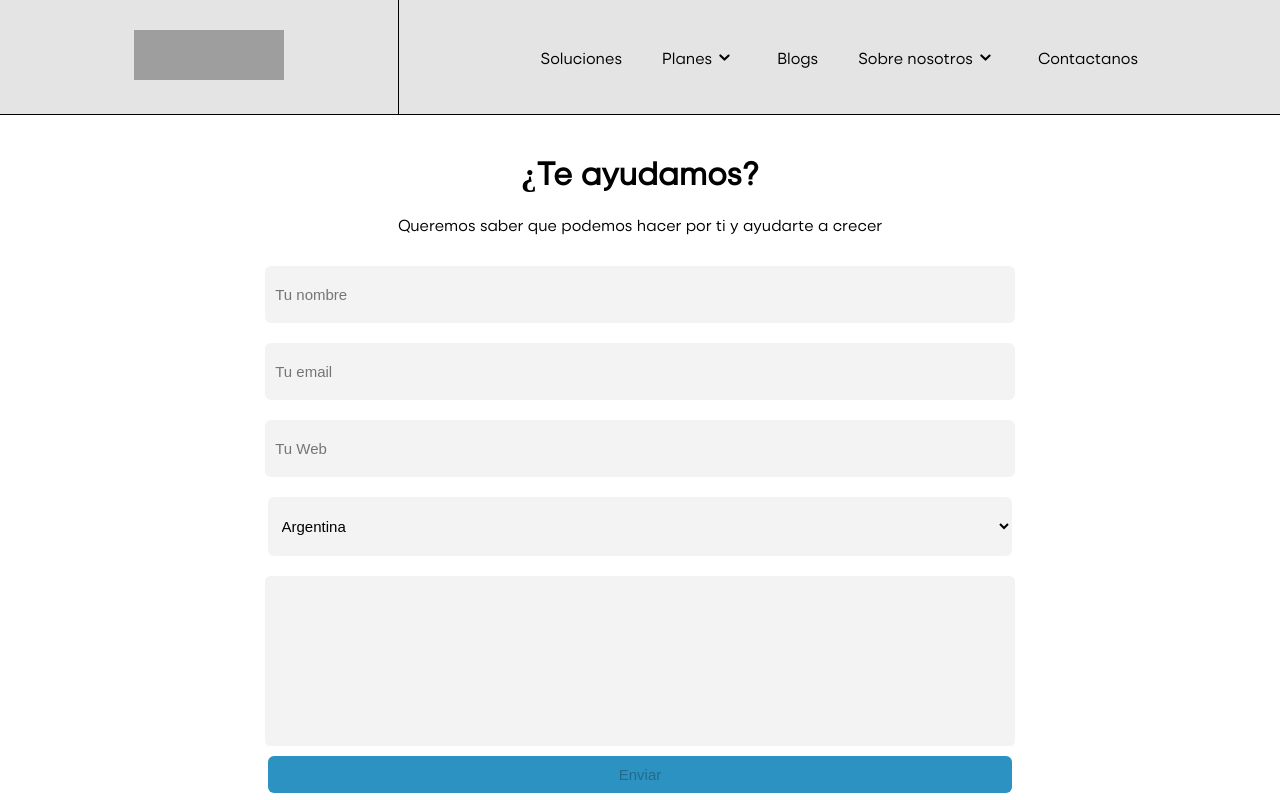
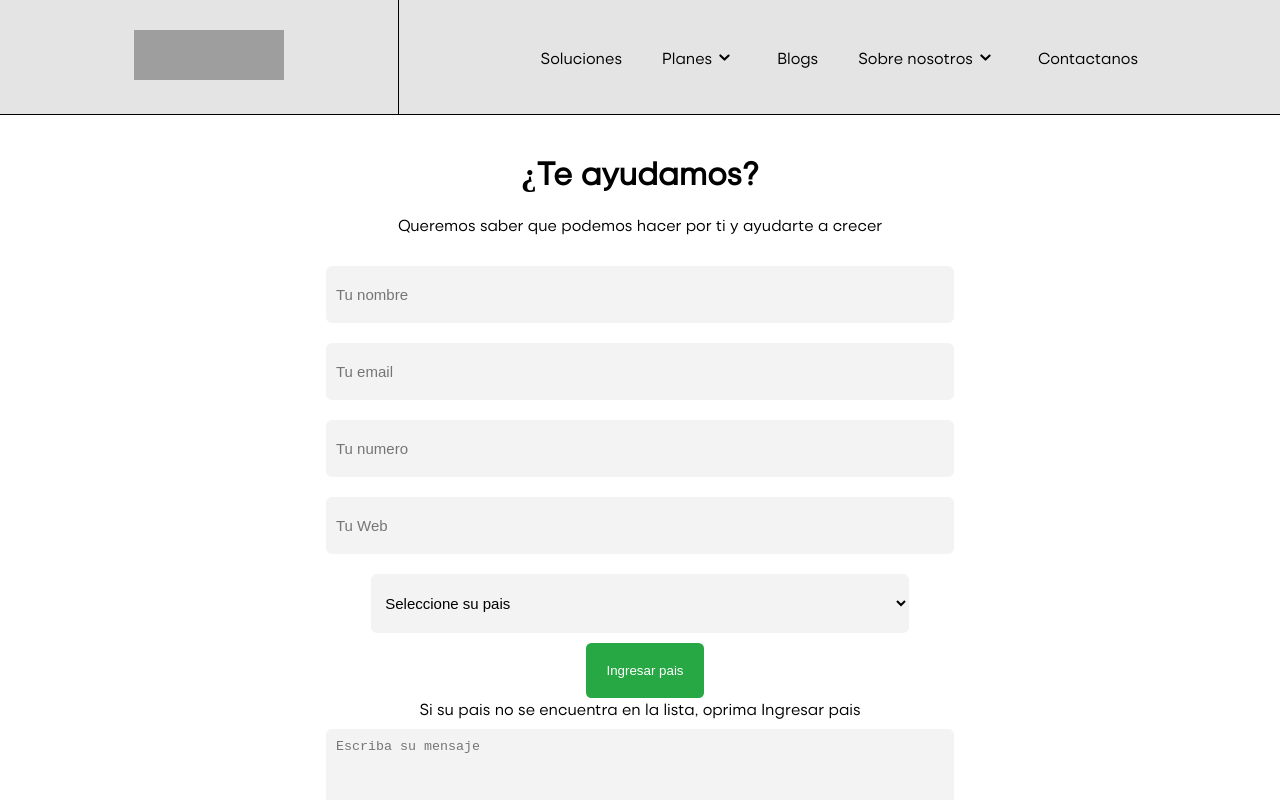
Before and after one commit to adrian411997/protitpo-pagina, a React (Create React App) app: page /contact in a window 1280 px wide. Shown: the top 800 px of the page. Built offline with nearby package versions, Linux system fonts and the light colour scheme; grey boxes are pictures that could not be loaded.

Commit message:
Contact-Page-Modified

```diff
--- a/src/components/main/Home/Contactanos/Contactanos.css
+++ b/src/components/main/Home/Contactanos/Contactanos.css
@@ -3,10 +3,11 @@
   display: flex;
   align-items: center;
   justify-content: center;
+  padding-bottom: 150px;
 }
 .contact-content {
   padding-top: 150px;
-  width: 60%;
+  width: 50%;
   text-align: center;
 }
 .form form {
@@ -24,9 +25,48 @@
   border-radius: 0.4em;
   background-color: rgb(243, 243, 243);
 }
+.contactanos-div-input {
+  width: 100%;
+}
+.contactanos-div-input input {
+  width: 86%;
+}
+.contactanos-div-input button {
+  padding: 20px;
+  margin-left: 10px;
+  border: none;
+  border-radius: 0.4em;
+  cursor: pointer;
+  background-color: rgb(200, 35, 51);
+  color: white;
+}
+.contactanos-div-select {
+  width: 100%;
+}
+.contactanos-div-select button {
+  padding: 20px;
+  margin-left: 10px;
+  border: none;
+  border-radius: 0.4em;
+  cursor: pointer;
+  background-color: rgb(40, 167, 69);
+  color: white;
+}
+.contactanos-div-select button:hover {
+  background-color: white;
+  border: 1px solid rgb(40, 167, 69);
+  color: rgb(40, 167, 69);
+  transition: 0.2s ease-in-out;
+}
+.contactanos-div-input button:hover {
+  background-color: white;
+  border: 1px solid rgb(200, 35, 51);
+  color: rgb(200, 35, 51);
+  transition: 0.2s ease-in-out;
+}
 select {
   padding: 20px 10px;
-  width: 97%;
+  width: 84%;
   border-radius: 0.4em;
   font-size: 15px;
   margin: 10px 0px;
@@ -56,7 +96,13 @@ textarea:focus {
   width: 97%;
   border: none;
   border-radius: 0.4em;
-  padding: 10px 10px;
+  padding: 20px 0px;
   font-size: 15px;
   background-color: rgb(44, 146, 193);
 }
+.button-form-contact:hover {
+  background-color: white;
+  border: 1px solid rgb(44, 146, 193);
+  color: rgb(44, 146, 193);
+  transition: 0.2s;
+}
--- a/src/components/main/Home/Contactanos/Contactanos.jsx
+++ b/src/components/main/Home/Contactanos/Contactanos.jsx
@@ -1,5 +1,6 @@
 import React, { useState } from "react";
 import Header from "../../../header/Header";
+import Footer from "../../../Footer/Footer";
 import "./Contactanos.css";
 
 const Contactanos = () => {
@@ -9,7 +10,16 @@ const Contactanos = () => {
     web: "",
     pais: "",
     text: "",
+    numero: "",
   });
+  const [hideInput, setHideInput] = useState(false);
+  const showInput = () => {
+    if (!hideInput) {
+      setHideInput(true);
+    } else {
+      setHideInput(false);
+    }
+  };
   const handleOnChange = (e) => {
     setForm({ ...form, [e.target.name]: e.target.value });
   };
@@ -48,28 +58,63 @@ const Contactanos = () => {
               <input
                 onChange={handleOnChange}
                 className="input"
+                name="numero"
+                placeholder="Tu numero"
+                type={"number"}
+              />
+              <input
+                onChange={handleOnChange}
+                className="input"
                 name="web"
                 placeholder="Tu Web"
                 type={"url"}
               />
+              {hideInput ? (
+                <div className="contactanos-div-input">
+                  <input
+                    onChange={handleOnChange}
+                    className="input"
+                    name="pais"
+                    placeholder="Introduzca su pais"
+                  />
+                  <button type={"button"} onClick={showInput}>
+                    Atras
+                  </button>
+                </div>
+              ) : (
+                <div className="contactanos-div-select">
                   <select onChange={handleOnChange} name="pais">
+                    <option value="">Seleccione su pais</option>
                     <option value="Argentina">Argentina</option>
                     <option value="España">España</option>
                     <option value="Estados Unidos">Estados Unidos</option>
                     <option value="Chile">Chile</option>
                   </select>
-              <textarea onChange={handleOnChange} name="text" />
+                  <button onClick={showInput} type={"button"}>
+                    Ingresar pais
+                  </button>
+                </div>
+              )}
+              <span>
+                Si su pais no se encuentra en la lista, oprima Ingresar pais
+              </span>
+              <textarea
+                onChange={handleOnChange}
+                placeholder="Escriba su mensaje"
+                name="text"
+              />
               <div className="div-button">
                 <button
                   className="button-form-contact"
                   type="submit"
-                  value={"Send"}
+                  value={"submit"}
                   disabled={
                     form.nombre === "" ||
                     form.email === "" ||
                     form.web === "" ||
                     form.pais === "" ||
-                    form.text === ""
+                    form.text === "" ||
+                    form.numero === ""
                   }
                 >
                   Enviar
@@ -79,6 +124,7 @@ const Contactanos = () => {
           </div>
         </div>
       </div>
+      <Footer />
     </>
   );
 };
```
Lines whose indentation alone changed are shown as unchanged.
